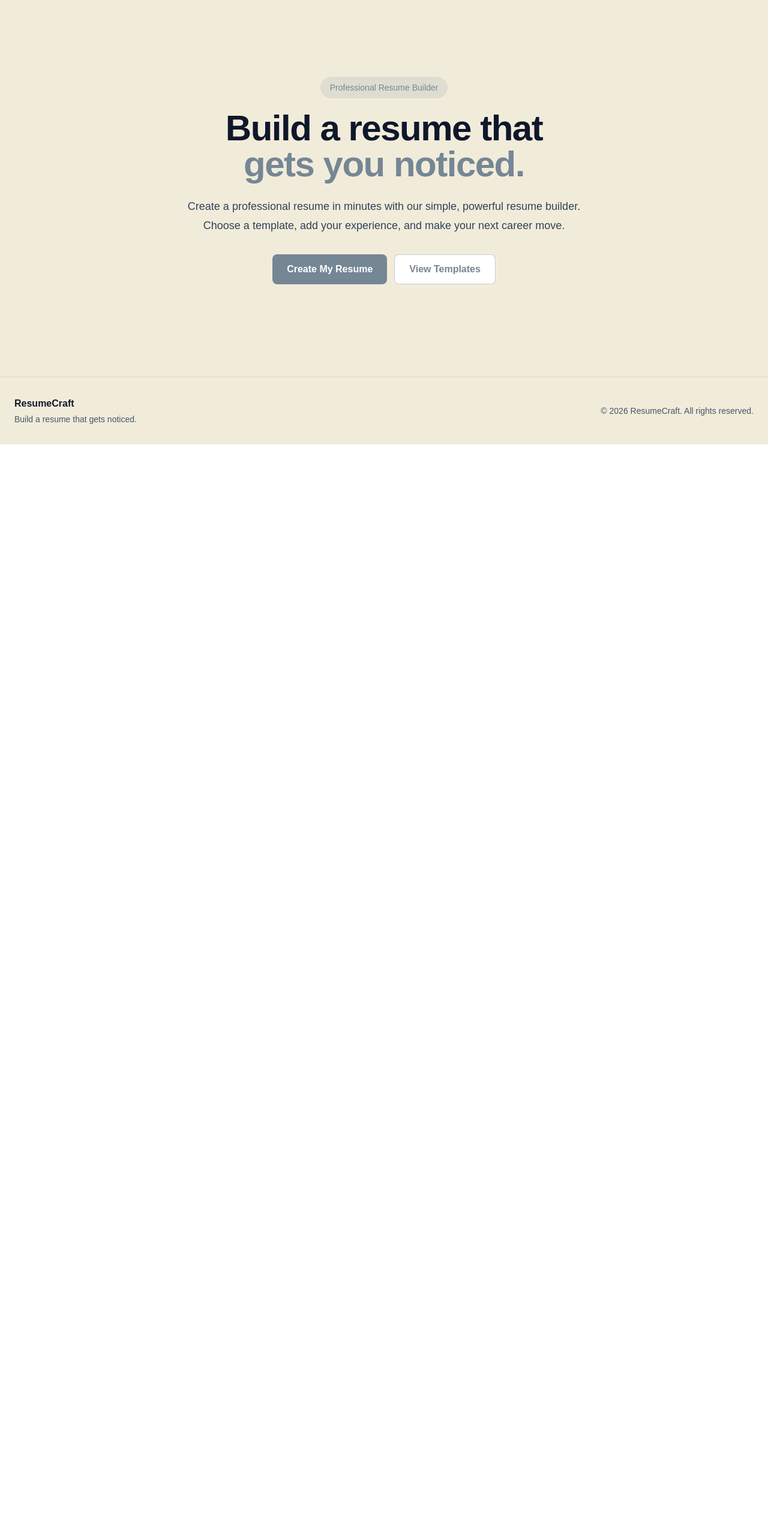
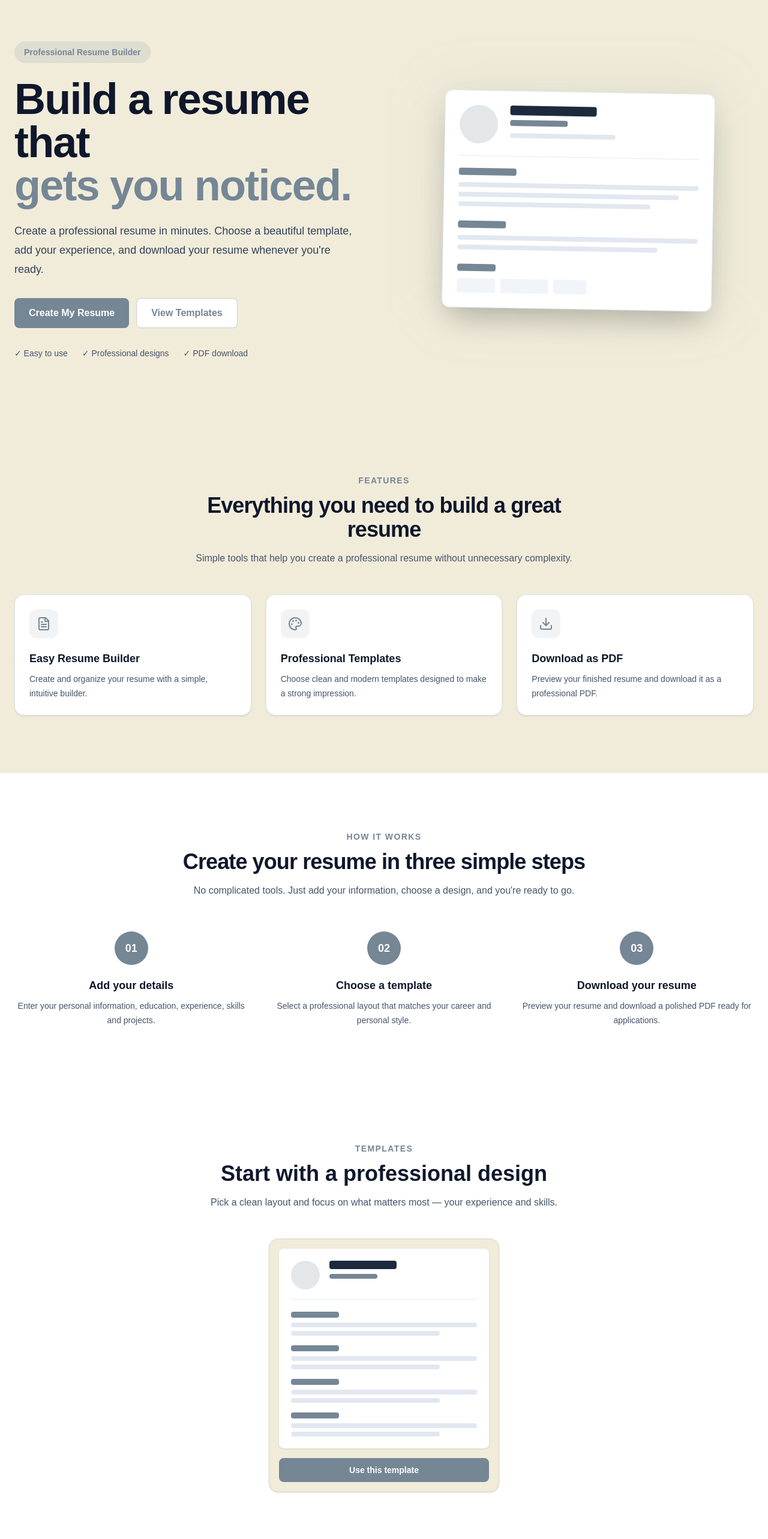
Before and after one commit to dua-muhammad-ibraheem/Resume-builder-frontent, a React (Vite) app: page / in a window 1280 px wide. Shown: the part 100-2666 px from the top of the page at 60% size. Before the commit the page ends 841 px from the top, so only its background shows below. Built offline with nearby package versions, Linux system fonts and the light colour scheme.

Commit message:
resume builder landing page

```diff
--- /dev/null
+++ b/src/components/FeatureCard.jsx
@@ -0,0 +1,29 @@
+import { FileText, Palette, Download } from "lucide-react";
+
+const icons = {
+  FileText,
+  Palette,
+  Download,
+};
+
+function FeatureCard({ icon, title, description }) {
+  const Icon = icons[icon];
+
+  return (
+    <div className="rounded-2xl border border-[#758695]/20 bg-white p-6 shadow-sm transition duration-300 hover:-translate-y-1 hover:shadow-md">
+      <div className="mb-5 flex h-12 w-12 items-center justify-center rounded-xl bg-[#758695]/10 text-[#758695]">
+        <Icon size={24} />
+      </div>
+
+      <h3 className="text-lg font-semibold text-slate-900">
+        {title}
+      </h3>
+
+      <p className="mt-2 text-sm leading-6 text-slate-600">
+        {description}
+      </p>
+    </div>
+  );
+}
+
+export default FeatureCard;
--- /dev/null
+++ b/src/components/Features.jsx
@@ -0,0 +1,56 @@
+import FeatureCard from "./FeatureCard";
+
+const features = [
+  {
+    icon: "FileText",
+    title: "Easy Resume Builder",
+    description:
+      "Create and organize your resume with a simple, intuitive builder.",
+  },
+  {
+    icon: "Palette",
+    title: "Professional Templates",
+    description:
+      "Choose clean and modern templates designed to make a strong impression.",
+  },
+  {
+    icon: "Download",
+    title: "Download as PDF",
+    description:
+      "Preview your finished resume and download it as a professional PDF.",
+  },
+];
+
+function Features() {
+  return (
+    <section
+      id="features"
+      className="bg-[#F1ECDA] px-6 py-20 sm:py-24"
+    >
+      <div className="mx-auto max-w-7xl">
+        <div className="mx-auto max-w-2xl text-center">
+          <p className="text-sm font-semibold uppercase tracking-widest text-[#758695]">
+            Features
+          </p>
+
+          <h2 className="mt-3 text-3xl font-bold tracking-tight text-slate-900 sm:text-4xl">
+            Everything you need to build a great resume
+          </h2>
+
+          <p className="mt-4 text-slate-600">
+            Simple tools that help you create a professional resume without
+            unnecessary complexity.
+          </p>
+        </div>
+
+        <div className="mt-12 grid gap-6 md:grid-cols-3">
+          {features.map((feature) => (
+            <FeatureCard key={feature.title} {...feature} />
+          ))}
+        </div>
+      </div>
+    </section>
+  );
+}
+
+export default Features;
--- /dev/null
+++ b/src/components/HowItWorks.jsx
@@ -0,0 +1,66 @@
+const steps = [
+  {
+    number: "01",
+    title: "Add your details",
+    description:
+      "Enter your personal information, education, experience, skills and projects.",
+  },
+  {
+    number: "02",
+    title: "Choose a template",
+    description:
+      "Select a professional layout that matches your career and personal style.",
+  },
+  {
+    number: "03",
+    title: "Download your resume",
+    description:
+      "Preview your resume and download a polished PDF ready for applications.",
+  },
+];
+
+function HowItWorks() {
+  return (
+    <section
+      id="how-it-works"
+      className="bg-white px-6 py-20 sm:py-24"
+    >
+      <div className="mx-auto max-w-7xl">
+        <div className="mx-auto max-w-2xl text-center">
+          <p className="text-sm font-semibold uppercase tracking-widest text-[#758695]">
+            How it works
+          </p>
+
+          <h2 className="mt-3 text-3xl font-bold tracking-tight text-slate-900 sm:text-4xl">
+            Create your resume in three simple steps
+          </h2>
+
+          <p className="mt-4 text-slate-600">
+            No complicated tools. Just add your information, choose a design,
+            and you're ready to go.
+          </p>
+        </div>
+
+        <div className="mt-14 grid gap-8 md:grid-cols-3">
+          {steps.map((step) => (
+            <div key={step.number} className="relative text-center">
+              <div className="mx-auto flex h-14 w-14 items-center justify-center rounded-full bg-[#758695] text-lg font-bold text-white">
+                {step.number}
+              </div>
+
+              <h3 className="mt-5 text-lg font-semibold text-slate-900">
+                {step.title}
+              </h3>
+
+              <p className="mx-auto mt-2 max-w-sm text-sm leading-6 text-slate-600">
+                {step.description}
+              </p>
+            </div>
+          ))}
+        </div>
+      </div>
+    </section>
+  );
+}
+
+export default HowItWorks;
--- /dev/null
+++ b/src/components/ResumeMockup.jsx
@@ -0,0 +1,52 @@
+function ResumeMockup() {
+  return (
+    <div className="relative mx-auto w-full max-w-md">
+      <div className="absolute -inset-4 rounded-3xl bg-[#758695]/10 blur-2xl" />
+
+      <div className="relative rotate-1 rounded-xl bg-white p-6 shadow-2xl ring-1 ring-slate-200">
+
+        <div className="flex gap-5 border-b border-slate-200 pb-5">
+          <div className="h-16 w-16 rounded-full bg-[#758695]/20" />
+
+          <div>
+            <div className="h-4 w-36 rounded bg-slate-800" />
+            <div className="mt-2 h-2.5 w-24 rounded bg-[#758695]" />
+            <div className="mt-3 h-2 w-44 rounded bg-slate-200" />
+          </div>
+        </div>
+
+        <div className="mt-5">
+          <div className="h-3 w-24 rounded bg-[#758695]" />
+
+          <div className="mt-3 space-y-2">
+            <div className="h-2 w-full rounded bg-slate-200" />
+            <div className="h-2 w-11/12 rounded bg-slate-200" />
+            <div className="h-2 w-4/5 rounded bg-slate-200" />
+          </div>
+        </div>
+
+        <div className="mt-6">
+          <div className="h-3 w-20 rounded bg-[#758695]" />
+
+          <div className="mt-3 space-y-2">
+            <div className="h-2 w-full rounded bg-slate-200" />
+            <div className="h-2 w-10/12 rounded bg-slate-200" />
+          </div>
+        </div>
+
+        <div className="mt-6">
+          <div className="h-3 w-16 rounded bg-[#758695]" />
+
+          <div className="mt-3 flex flex-wrap gap-2">
+            <span className="h-6 w-16 rounded bg-slate-100" />
+            <span className="h-6 w-20 rounded bg-slate-100" />
+            <span className="h-6 w-14 rounded bg-slate-100" />
+          </div>
+        </div>
+
+      </div>
+    </div>
+  );
+}
+
+export default ResumeMockup;
--- /dev/null
+++ b/src/components/Templates.jsx
@@ -0,0 +1,56 @@
+function Templates() {
+  return (
+    <section
+      id="templates"
+      className="bg-white px-6 py-20 sm:py-24"
+    >
+      <div className="mx-auto max-w-7xl">
+        <div className="text-center">
+          <p className="text-sm font-semibold uppercase tracking-widest text-[#758695]">
+            Templates
+          </p>
+
+          <h2 className="mt-3 text-3xl font-bold text-slate-900 sm:text-4xl">
+            Start with a professional design
+          </h2>
+
+          <p className="mx-auto mt-4 max-w-2xl text-slate-600">
+            Pick a clean layout and focus on what matters most — your
+            experience and skills.
+          </p>
+        </div>
+
+        <div className="mx-auto mt-12 max-w-sm">
+          <div className="rounded-2xl border border-[#758695]/20 bg-[#F1ECDA] p-4 shadow-sm">
+            <div className="rounded-lg bg-white p-5 shadow-sm">
+              <div className="flex gap-4 border-b border-slate-200 pb-4">
+                <div className="h-12 w-12 rounded-full bg-[#758695]/20" />
+
+                <div className="flex-1">
+                  <div className="h-3.5 w-28 rounded bg-slate-800" />
+                  <div className="mt-2 h-2 w-20 rounded bg-[#758695]" />
+                </div>
+              </div>
+
+              <div className="mt-5 space-y-4">
+                {[1, 2, 3, 4].map((item) => (
+                  <div key={item}>
+                    <div className="h-2.5 w-20 rounded bg-[#758695]" />
+                    <div className="mt-2 h-2 w-full rounded bg-slate-200" />
+                    <div className="mt-1.5 h-2 w-4/5 rounded bg-slate-200" />
+                  </div>
+                ))}
+              </div>
+            </div>
+
+            <button className="mt-4 w-full rounded-lg bg-[#758695] py-2.5 text-sm font-semibold text-white transition hover:opacity-90">
+              Use this template
+            </button>
+          </div>
+        </div>
+      </div>
+    </section>
+  );
+}
+
+export default Templates;
--- a/src/pages/Home.jsx
+++ b/src/pages/Home.jsx
@@ -1,5 +1,9 @@
 import Navbar from "../components/Navbar";
 import Footer from "../components/footer";
+import ResumeMockup from "../components/ResumeMockup";
+import Features from "../components/Features";
+import HowItWorks from "../components/HowItWorks";
+import Templates from "../components/Templates";
 
 function Home() {
   return (
@@ -7,26 +11,29 @@ function Home() {
       <Navbar />
 
       <main className="flex-1">
-        <section className="mx-auto flex min-h-[calc(100vh-145px)] max-w-7xl items-center justify-center px-6 py-20">
-          <div className="max-w-3xl text-center">
-            <span className="mb-5 inline-block rounded-full bg-[#758695]/15 px-4 py-2 text-sm font-medium text-[#758695]">
+        {/* Hero */}
+        <section className="px-6 py-20 sm:py-24">
+          <div className="mx-auto grid max-w-7xl items-center gap-16 lg:grid-cols-2">
+
+            <div>
+              <span className="inline-block rounded-full bg-[#758695]/15 px-4 py-2 text-sm font-semibold text-[#758695]">
                 Professional Resume Builder
               </span>
 
-            <h1 className="text-5xl font-bold tracking-tight text-slate-900 sm:text-6xl">
+              <h1 className="mt-6 text-5xl font-bold tracking-tight text-slate-900 sm:text-6xl lg:text-7xl">
                 Build a resume that
                 <span className="block text-[#758695]">
                   gets you noticed.
                 </span>
               </h1>
 
-            <p className="mx-auto mt-6 max-w-2xl text-lg leading-8 text-slate-700">
-              Create a professional resume in minutes with our simple,
-              powerful resume builder. Choose a template, add your
-              experience, and make your next career move.
+              <p className="mt-6 max-w-xl text-lg leading-8 text-slate-700">
+                Create a professional resume in minutes. Choose a beautiful
+                template, add your experience, and download your resume
+                whenever you're ready.
               </p>
 
-            <div className="mt-8 flex flex-col justify-center gap-3 sm:flex-row">
+              <div className="mt-8 flex flex-col gap-3 sm:flex-row">
                 <button className="rounded-lg bg-[#758695] px-6 py-3 font-semibold text-white transition hover:opacity-90">
                   Create My Resume
                 </button>
@@ -35,6 +42,38 @@ function Home() {
                   View Templates
                 </button>
               </div>
+
+              <div className="mt-8 flex flex-wrap gap-6 text-sm text-slate-600">
+                <span>✓ Easy to use</span>
+                <span>✓ Professional designs</span>
+                <span>✓ PDF download</span>
+              </div>
+            </div>
+
+            <ResumeMockup />
+
+          </div>
+        </section>
+
+        <Features />
+        <HowItWorks />
+        <Templates />
+
+        {/* CTA */}
+        <section className="bg-[#758695] px-6 py-20">
+          <div className="mx-auto max-w-3xl text-center">
+            <h2 className="text-3xl font-bold text-white sm:text-4xl">
+              Ready to build your next resume?
+            </h2>
+
+            <p className="mt-4 text-white/80">
+              Turn your experience into a professional resume that represents
+              you at your best.
+            </p>
+
+            <button className="mt-8 rounded-lg bg-[#F1ECDA] px-7 py-3 font-semibold text-slate-900 transition hover:bg-white">
+              Start Building
+            </button>
           </div>
         </section>
       </main>
```
Lines whose indentation alone changed are shown as unchanged.
